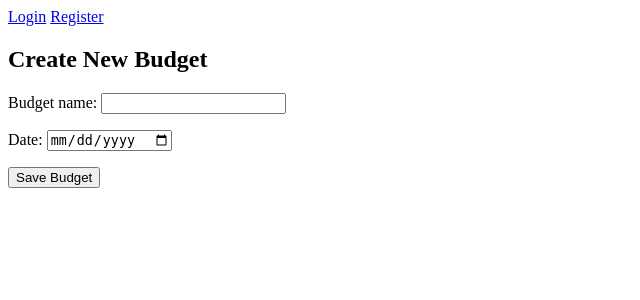
After one commit to kflorkowski/django-cl-budget-app, a Django app: page /create-budget in a window 1280 px wide. The commit adds this page. Shown: the top 300 px of the page, without its empty margins (0-640 px from the left). Run offline with Django 5.2, Linux system fonts and the light colour scheme.

Commit message:
budget creation added, better selection is needed for date field

```diff
--- a/budget/forms.py
+++ b/budget/forms.py
@@ -15,7 +15,7 @@ class UserRegisterForm(UserCreationForm):
 class UserLoginForm(AuthenticationForm):
     pass
 
-class BudgetForm(Budget):
+class BudgetForm(forms.ModelForm):
     class Meta:
         model = Budget
         fields = ('name', 'date')
@@ -23,3 +23,6 @@ class BudgetForm(Budget):
             'name':'Budget name',
             'date':'Date',
         }
+        widgets = {
+            'date': forms.DateInput(format='%Y-%m-%d', attrs={'placeholder': 'YYYY-MM-DD', 'type': 'date'})
+        }
--- /dev/null
+++ b/budget/templates/create_budget.html
@@ -0,0 +1,10 @@
+{% extends "base.html" %}
+
+{% block content %}
+    <h2>Create New Budget</h2>
+    <form method="post">
+        {% csrf_token %}
+        {{ form.as_p }}
+        <button type="submit">Save Budget</button>
+    </form>
+{% endblock  %}
--- a/budget/templates/dashboard.html
+++ b/budget/templates/dashboard.html
@@ -27,5 +27,6 @@
         {% else %}
             <p>No budgets created yet.</p>
         {% endif %}
+        <a href="{% url 'create_budget' %}">Create New Budget</a>
     </section>
 {% endblock %}
--- a/budget/urls.py
+++ b/budget/urls.py
@@ -7,4 +7,5 @@ urlpatterns = [
     path('register', views.user_register, name='register'),
     path('logout', views.user_logout, name='logout'),
     path('dashboard', views.dashboard, name='dashboard'),
+    path('create-budget', views.create_budget, name='create_budget'),
 ]
--- a/budget/views.py
+++ b/budget/views.py
@@ -1,6 +1,6 @@
 from django.shortcuts import render, redirect
 from django.contrib import messages
-from .forms import UserRegisterForm, UserLoginForm
+from .forms import UserRegisterForm, UserLoginForm, BudgetForm
 from django.contrib.auth import authenticate, login, logout
 from django.contrib.auth.decorators import login_required
 from .models import Budget, UserGoal
@@ -50,3 +50,15 @@ def dashboard(request):
         'user_goals': user_goals,
     }
     return render(request, 'dashboard.html', context)
+
+def create_budget(request):
+    if request.method == 'POST':
+        form = BudgetForm(request.POST)
+        if form.is_valid():
+            budget = form.save(commit=False)
+            budget.owner = request.user
+            budget.save()
+            return redirect('dashboard')
+    else:
+        form = BudgetForm()
+    return render(request, 'create_budget.html', {'form': form})
```
